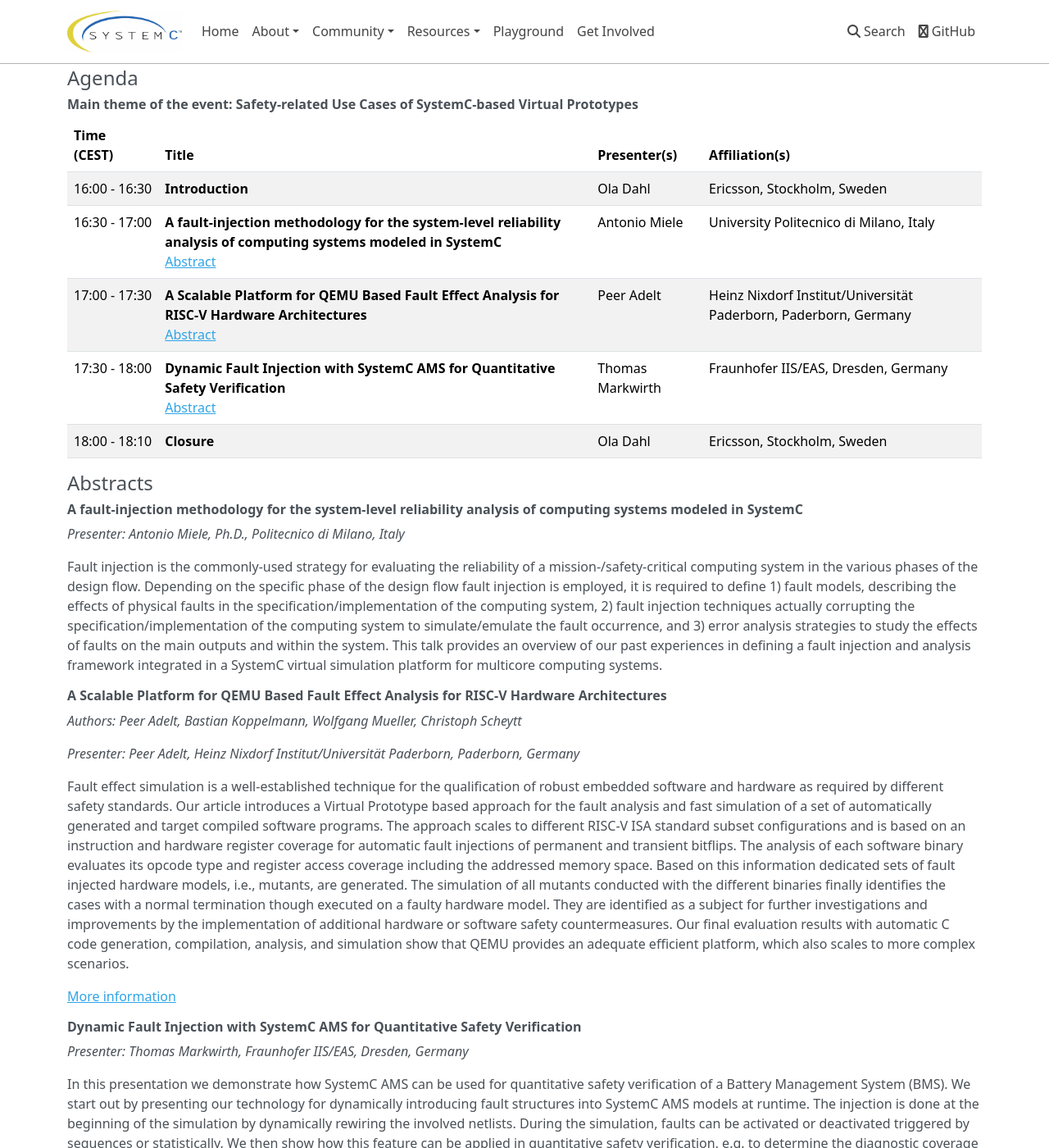
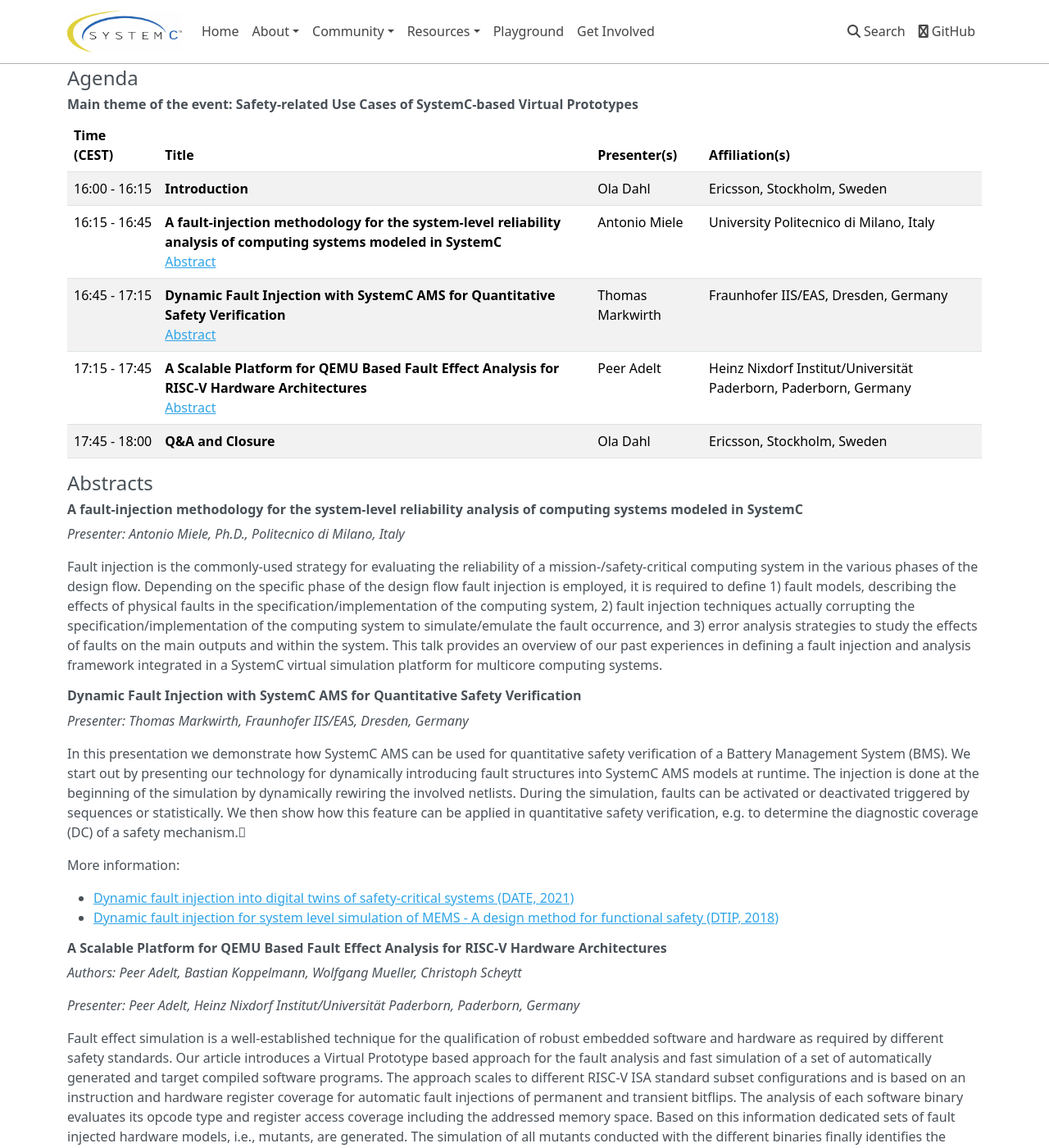
Before and after one commit to accellera-official/systemc.org, an MkDocs documentation site: the page built from docs/events/scef202209.md, in a window 1280 px wide and 1400 px high, scrolled down 626 px. Shown: the whole window at 82% size. Built offline with MkDocs 1.6.1, drawn with Linux system fonts in a browser that asks for light colours; nearby versions of some CDN libraries; some of the changed text lies outside the part shown.

Commit message:
updated presentation times fika

```diff
--- a/docs/events/scef202209.md
+++ b/docs/events/scef202209.md
@@ -35,11 +35,11 @@
 
 | Time (CEST)&nbsp;&nbsp;&nbsp;&nbsp;&nbsp;&nbsp; | Title | Presenter(s) | Affiliation(s) |
 | ------------- | ---------------- | ---------------- | ---------------- |
-| 16:00 - 16:30 | **Introduction** | Ola Dahl | Ericsson, Stockholm, Sweden |
-| 16:30 - 17:00 | **A fault-injection methodology for the system-level reliability analysis of computing systems modeled in SystemC**<br>[Abstract](#a-fault-injection-methodology-for-the-system-level-reliability-analysis-of-computing-systems-modeled-in-systemc) | Antonio Miele | University Politecnico di Milano, Italy |
-| 17:00 - 17:30 | **A Scalable Platform for QEMU Based Fault Effect Analysis for RISC-V Hardware Architectures**<br>[Abstract](#a-scalable-platform-for-qemu-based-fault-effect-analysis-for-risc-v-hardware-architectures) | Peer Adelt | Heinz Nixdorf Institut/Universität Paderborn, Paderborn, Germany |
-| 17:30 - 18:00 | **Dynamic Fault Injection with SystemC AMS for Quantitative Safety Verification**<br>[Abstract](#dynamic-fault-injection-with-systemc-ams-for-quantitative-safety-verification) | Thomas Markwirth | Fraunhofer IIS/EAS, Dresden, Germany |
-| 18:00 - 18:10 | **Closure** | Ola Dahl | Ericsson, Stockholm, Sweden |
+| 16:00 - 16:15 | **Introduction** | Ola Dahl | Ericsson, Stockholm, Sweden |
+| 16:15 - 16:45 | **A fault-injection methodology for the system-level reliability analysis of computing systems modeled in SystemC**<br>[Abstract](#a-fault-injection-methodology-for-the-system-level-reliability-analysis-of-computing-systems-modeled-in-systemc) | Antonio Miele | University Politecnico di Milano, Italy |
+| 16:45 - 17:15 | **Dynamic Fault Injection with SystemC AMS for Quantitative Safety Verification**<br>[Abstract](#dynamic-fault-injection-with-systemc-ams-for-quantitative-safety-verification) | Thomas Markwirth | Fraunhofer IIS/EAS, Dresden, Germany |
+| 17:15 - 17:45 | **A Scalable Platform for QEMU Based Fault Effect Analysis for RISC-V Hardware Architectures**<br>[Abstract](#a-scalable-platform-for-qemu-based-fault-effect-analysis-for-risc-v-hardware-architectures) | Peer Adelt | Heinz Nixdorf Institut/Universität Paderborn, Paderborn, Germany |
+| 17:45 - 18:00 | **Q&A and Closure** | Ola Dahl | Ericsson, Stockholm, Sweden |
 
 ## Abstracts
 
@@ -60,18 +71,6 @@
 
 [More information](https://ieeexplore.ieee.org/document/9094540)
 
-### Dynamic Fault Injection with SystemC AMS for Quantitative Safety Verification
-
-*Presenter: Thomas Markwirth, Fraunhofer IIS/EAS, Dresden, Germany*
-
-In this presentation we demonstrate how SystemC AMS can be used for quantitative safety verification of a Battery Management System (BMS). We start out by presenting our technology for dynamically introducing fault structures into SystemC AMS models at runtime. The injection is done at the beginning of the simulation by dynamically rewiring the involved netlists. During the simulation, faults can be activated or deactivated triggered by sequences or statistically. We then show how this feature can be applied in quantitative safety verification, e.g. to determine the diagnostic coverage (DC) of a safety mechanism.
-
-More information:
-
-  * [Dynamic fault injection into digital twins of safety-critical systems (DATE, 2021)](https://ieeexplore.ieee.org/document/9474066)
-  * [Dynamic fault injection for system level simulation of MEMS - A design method for functional safety (DTIP, 2018)](https://ieeexplore.ieee.org/document/8394196)
-
-
 ## Contact us
 
 [systemc-evolution-fika@lists.accellera.org](mailto:systemc-evolution-fika@lists.accellera.org)
```
Also changed, not shown: other parts of docs/events/scef202209.md (+11 -0 lines).
